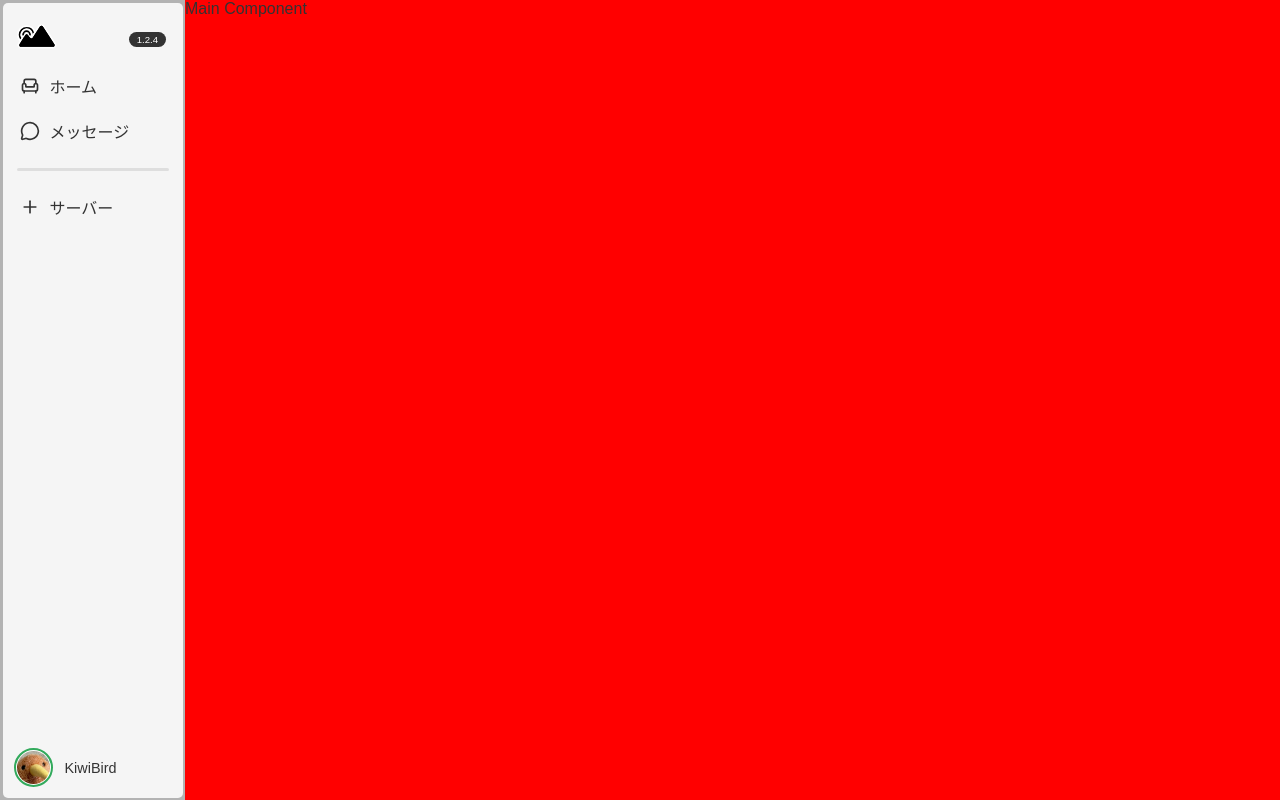
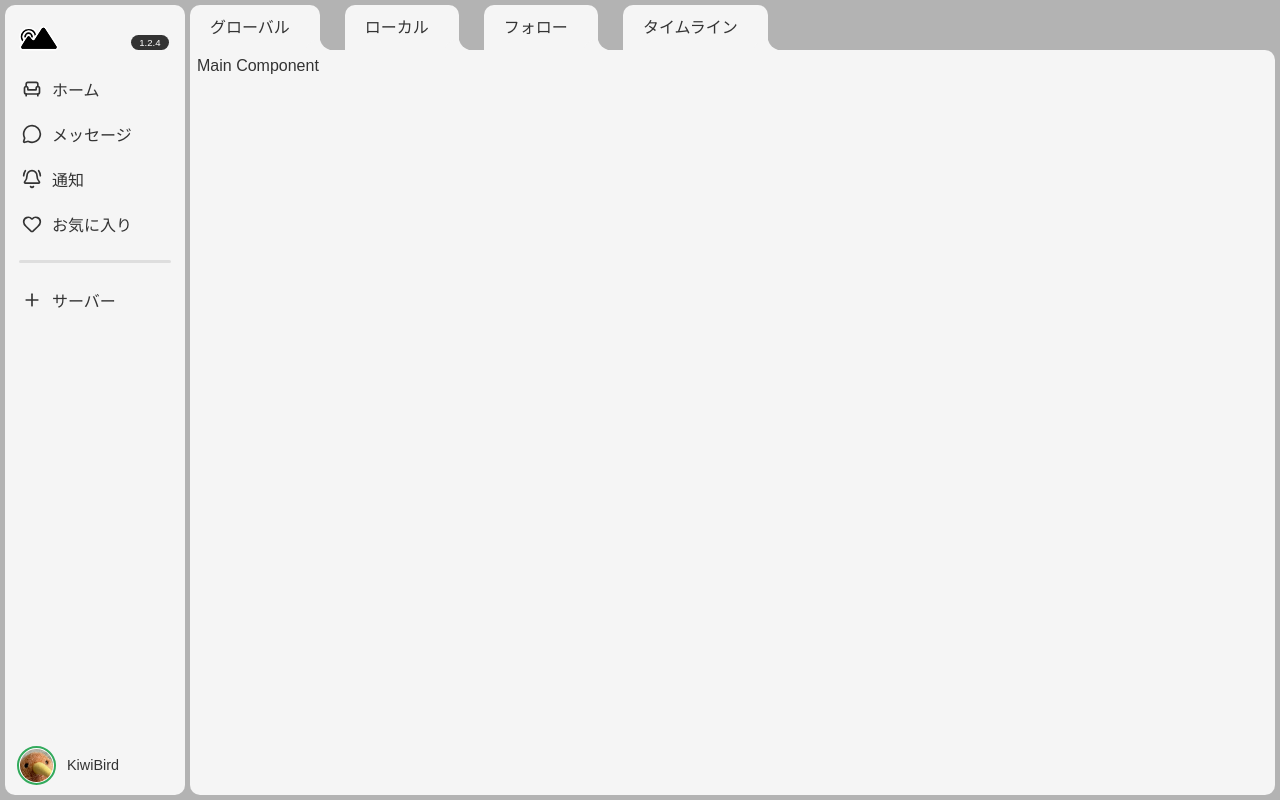
Before and after one commit to SuchGameR/sycs-Vue, a Vue app: page / in a window 1280 px wide. Built offline with nearby package versions, Linux system fonts and the light colour scheme; a web font is replaced by a local one.

Commit message:
MainComponent-UI Update

```diff
--- /dev/null
+++ b/frontend/src/components/commons/ModernTab.vue
@@ -0,0 +1,82 @@
+<script setup>
+const tabName = defineProps({
+  name: {
+    type: String,
+    required: true,
+  },
+});
+</script>
+<template>
+  <li class="mainTab">
+    {{ name }}
+  </li>
+</template>
+<style scoped>
+.mainTab {
+  background-color: var(--background);
+  width: fit-content;
+  height: 45px;
+  padding: 10px;
+  padding-right: 30px;
+  padding-left: 20px;
+  line-height: calc(45px - 20px);
+  border-top-left-radius: 10px;
+  border-top-right-radius: 10px;
+  position: relative;
+  margin-right: 25px;
+  cursor: pointer;
+  user-select: none;
+}
+
+.mainTab:hover {
+  background-color: rgba(0, 0, 0, 0.05);
+}
+
+.mainTab:hover + .main::after {
+  content: "";
+  display: block;
+  width: 25px;
+  height: 25px;
+  position: absolute;
+  /* 親要素(main)に対して右上に配置する例 */
+  top: -25px;
+  left: 0;
+
+  /* 背景は透明にする（ここが none だと動かない） */
+  background-color: transparent;
+
+  /* 正円を作る */
+  border-radius: 50%;
+
+  /* 影で「逆角丸」を塗りつぶす */
+  /* 第4引数の「0」はボカシなし、最後は背景と同じ色を指定してね！ */
+  box-shadow: -10px 10px 0 0 #0f1715;
+
+  /* 親要素からハミ出しても見えるように */
+  z-index: 1;
+}
+
+.mainTab::after {
+  display: block;
+  content: "";
+  width: 25px;
+  height: 25px;
+  position: absolute;
+  right: -25px;
+  border-radius: 50%;
+  bottom: 0;
+  box-shadow: -15px 15px 0 var(--background);
+}
+
+/* .mainTab::before {
+  display: block;
+  content: "";
+  width: 25px;
+  height: 25px;
+  position: absolute;
+  left: -25px;
+  border-radius: 50%;
+  bottom: 0;
+  box-shadow: 15px 15px 0 var(--background);
+} */
+</style>
--- a/frontend/src/components/commons/PrimaryButton.vue
+++ b/frontend/src/components/commons/PrimaryButton.vue
@@ -13,6 +13,15 @@ const props = defineProps({
   },
   backgroundColor: String,
   textColor: String,
+  fill: {
+    type: String,
+    default: "none",
+    required: false,
+  },
+});
+
+const iconFillColor = computed(() => {
+  return props.fill;
 });
 
 const currentIcon = computed(() => {
@@ -22,7 +31,7 @@ const currentIcon = computed(() => {
 
 <template>
   <div class="button">
-    <component :is="currentIcon" :size="20" />
+    <component :is="currentIcon" :size="20" :fill="iconFillColor" />
     {{ name }}
   </div>
 </template>
--- a/frontend/src/components/commons/PrimarySidebar.vue
+++ b/frontend/src/components/commons/PrimarySidebar.vue
@@ -5,6 +5,8 @@ import PrimaryButton from "../commons/PrimaryButton.vue";
 <template>
   <PrimaryButton name="ホーム" ui="Armchair" />
   <PrimaryButton name="メッセージ" ui="MessageCircle" />
+  <PrimaryButton name="通知" ui="BellRing" />
+  <PrimaryButton name="お気に入り" ui="Heart" />
   <hr />
   <PrimaryButton name="サーバー" ui="Plus" />
 </template>
--- /dev/null
+++ b/frontend/src/components/configurations/Vertical.vue
@@ -0,0 +1,12 @@
+<script setup></script>
+<template>
+  <div class="verticalSlot">
+    <slot></slot>
+  </div>
+</template>
+<style scoped>
+.verticalSlot {
+  display: flex;
+  flex-direction: column;
+}
+</style>
--- a/frontend/src/components/layouts/Main.vue
+++ b/frontend/src/components/layouts/Main.vue
@@ -1,16 +1,53 @@
 <script setup>
 import PrimarySidebar from "../commons/PrimarySidebar.vue";
+import Vertical from "../configurations/Vertical.vue";
+import ModernTab from "../commons/ModernTab.vue";
 </script>
 
 <template>
-  <aside>
-    <p>Main Component</p>
-  </aside>
+  <Vertical class="mainContainer">
+    <section class="optionUtilTabs">
+      <ModernTab name="グローバル" />
+      <ModernTab name="ローカル" />
+      <ModernTab name="フォロー" />
+      <ModernTab name="タイムライン" />
+    </section>
+    <aside>
+      <p>Main Component</p>
+    </aside>
+  </Vertical>
 </template>
 
 <style scoped>
-aside {
-  background-color: red;
+.mainContainer {
   width: 100%;
 }
+.optionUtilTabs {
+  height: 45px;
+  width: calc(100% - var(--tiny-gap));
+  /* background-color: red; */
+  margin-top: var(--tiny-gap);
+  display: flex;
+  list-style: none;
+  overflow: hidden;
+}
+aside {
+  width: calc(100% - var(--tiny-gap));
+  /* width: 60px; */
+  display: flex;
+  flex-direction: column;
+  height: calc(100vh - var(--tiny-gap) * 2 - 45px);
+  background-color: var(--background);
+  color: var(--text-primary);
+  padding: var(--sidebar-paddingSize);
+  /* add */
+  margin: var(--tiny-gap);
+  border-radius: calc(var(--tiny-gap) * 2);
+  position: relative;
+
+  /* not include */
+  border-top-left-radius: 0;
+  margin-left: 0px;
+  margin-top: 0px;
+}
 </style>
--- a/frontend/src/styles/init.css
+++ b/frontend/src/styles/init.css
@@ -1,6 +1,7 @@
 :root {
   /* commons */
-  --tiny-gap: 2.5px;
+  /* --tiny-gap: 2.5px; */
+  --tiny-gap: 5px;
 
   /* theme */
   --primary: #1e1e1e;
```
